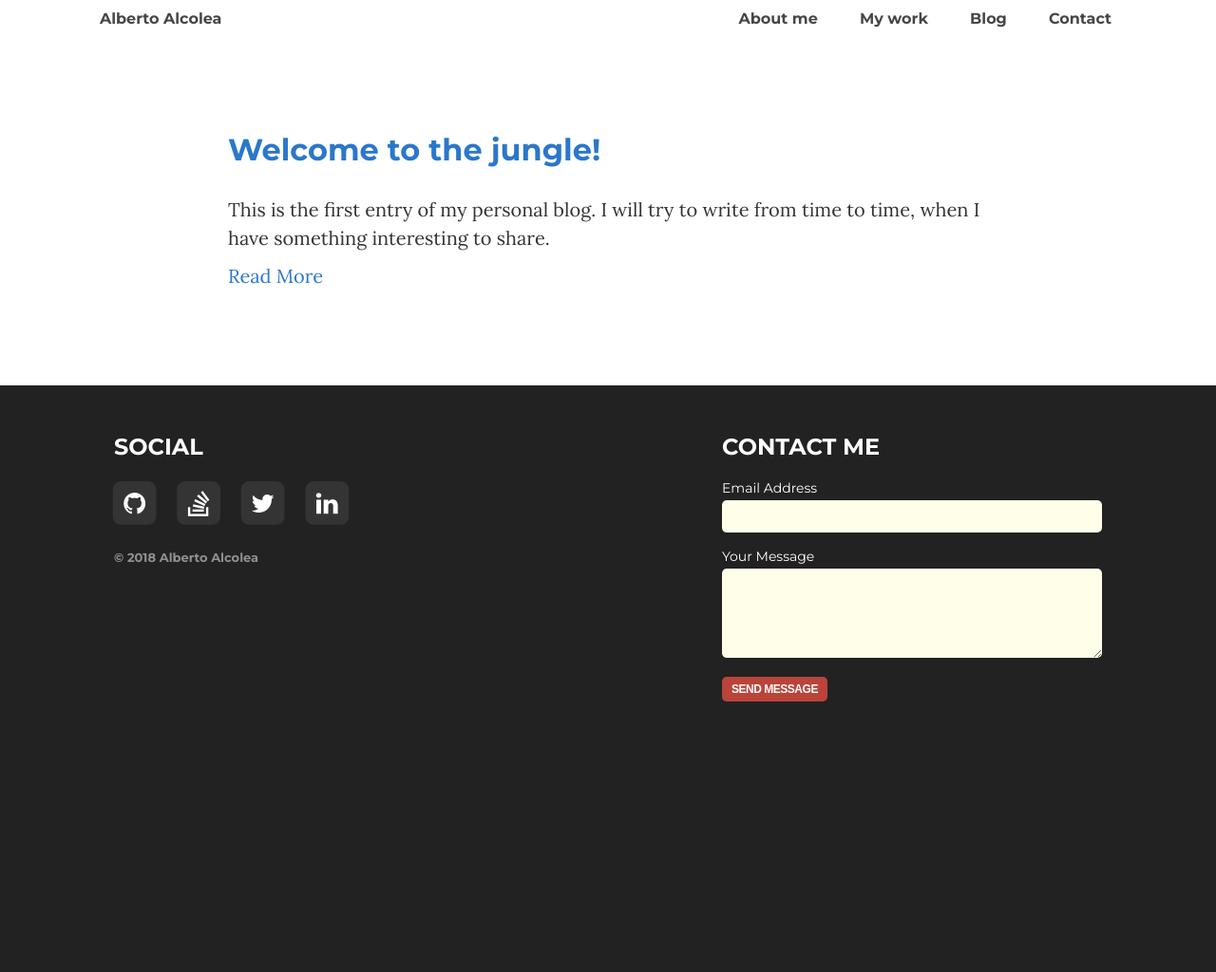
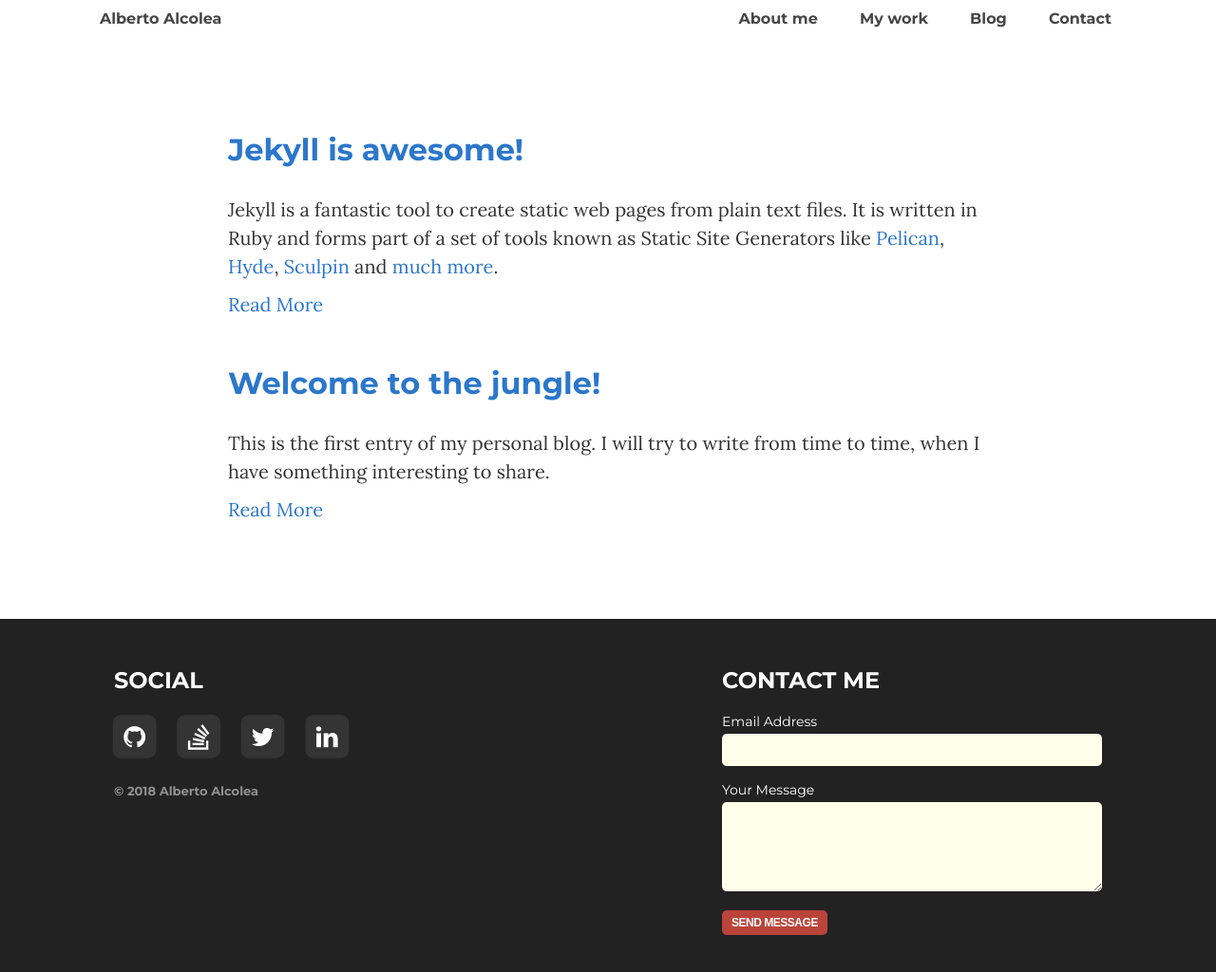
Before and after one commit to albertoalcolea/albertoalcolea.github.io, a Jekyll site: the page built from blog/index.html, in a window 1280 px wide and 1040 px high. Shown: the top 1024 px of the window at 95% size. Built offline with Jekyll 4.4.1, drawn with Linux system fonts in a browser that asks for light colours; nearby versions of some CDN libraries; the list of posts is cut into pages by our own code; some of the changed lines change nothing that is shown.

Commit message:
Jekyll is awesome!

```diff
--- /dev/null
+++ b/_posts/2018-05-06-jekyll-is-awesome.md
@@ -0,0 +1,103 @@
+---
+title:  "Jekyll is awesome!"
+date:   2018-05-06 19:00:00 +0100
+---
+Jekyll is a fantastic tool to create static web pages from plain text files.
+It is written in Ruby and forms part of a set of tools known as Static Site Generators like [Pelican](https://github.com/getpelican/pelican), [Hyde](https://github.com/hyde/hyde), [Sculpin](https://sculpin.io) and [much more](https://github.com/myles/awesome-static-generators).
+
+These tools can generate a complete site using simple text files formatted in a certain way or stored in certain directories. This allows us to focus only on the content without worrying about how it is going to render or how to link the pages and assets to each other and gives the flexibility that the content generated after rendering the site will be a static site.
+
+We don't need to worry about programming, creating and mantaining a database or running an application server. A static site is fast (really fast since you can directly cache the entire site), it's very light and can be hosted practically anywhere, the only requirement is to "compile" the site before deploying it.
+
+## How it works
+Jekyll is perfect for blogs and simple pages that don't require a complex business logic: portfolios, documentation sites, landing pages...
+
+Jekyll, mainly, works with three type of content:
+  - Content organized by dates like posts.
+  - Collections that aren't data-based.
+  - Static pages.
+
+All of them can be written in plain text using Markdown. Also, you can use HTML or other format with the appropriate converter installed.
+
+These files can include some tags and filters provided by Jekyll to make common tasks easier: link pages, convert dates, escape content, filter content and [much more](https://jekyllrb.com/docs/templates).
+
+Also, Jekyll support the use of layouts and includes to create common wrappers and sections where posts, pages and collections will be rendered when the site will be compiled.
+
+When Jekyll build the site, its template engine takes all the above, processes it, assembles it and generates a HTML file inside the `_site` folder for each document. That directory will contain your complete static site compiled and ready to be deployed to a web server.
+
+The best part of this is if all this seems very complicated to you or you don't want to waste your time making layouts and stylesheets, you can download a theme and use it. It will contain the base skeleton of your Jekyll site with layouts, styles, scripts and everything else it need, so you can focus only on the content.
+
+## Where to host
+
+Static sites can be hosted almost anywhere and there are a number of options, free and paid, to consider. Nevertheless, for open source sites that don't exotic features [GitHub Pages](https://pages.github.com) is the simplest option.
+
+#### GitHub Pages
+You can host Jekyll sites for free in GitHub using GitHub Pages on GitHub's `github.io` domain or on a custom domain name of your choice.
+
+GitHub Pages are powered by Jekyll behind the scenes and your site is automatically compiled by GitHub Pages when you push your changes to the repository, so they’re a great way to host your Jekyll-powered website for free.
+
+The only drawback of GitHub Pages is that it only supports some plugins described in its [documentation](https://pages.github.com/versions).
+
+#### Hosting services with Jekyll support
+There are some SaaS that support natively Jekyll projects and work in a similar way as GitHub Pages does. Some of them offer interesting features for a static site like CDN and automatic backups.
+
+At the end of this post there is a resource section where I list some of these services.
+
+#### Amazon S3 and classic web hosting providers
+Since once compiled the site is a set of static files (html, css, images...), Amazon S3 can be a good place to host your site.
+
+First you must compile your site using the command `jekyll build` to render the entire site inside the `_site` directory. Then you can upload the content of that folder into your Amazon S3 bucket and [use a custom domain to point to your bucket](https://docs.aws.amazon.com/AmazonS3/latest/dev/website-hosting-custom-domain-walkthrough.html).
+
+Of course, you can follow the same steps to host your site into a classic web hosting uplodaing files over FTP, SCP...
+
+#### Custom web server
+Besides the previous options you can also host a Jekyll site from your custom machine.
+
+Obviously, you must have installed and started a web server like Apache or Nginx, and, as in the case of Amazon S3, you must precompile the site before placing it in the appropriate directory of your web server.
+
+However, you can simplify this process using [Git Hooks](https://git-scm.com/book/uz/v2/Customizing-Git-Git-Hooks). If you store your Jekyll site in Git, you can push your changes to your web server machine and add a git post-receive hook to build your site and move the generated files to the proper directory.
+
+The [Jekyll official documentation](https://jekyllrb.com/docs/deployment-methods/#git-post-update-hook) explains the whole process.
+
+## Resources
+
+If you are old enough, you will remember the prehistoric era of the web of the late nineties and early 2000s, and possibly remember the popular CGI (Common Gateway Interface). At that time, most sites were static, and if they wanted to support some dynamic behavior they used to depend on external services to include visitor counters, contact forms, etc.
+
+Nowadays, luckily, the world of the web has been modernized. However there are still SaaS for almost everything, and we can take advantage of this to make our Jekyll site more versatile including support for comments, contact forms, subscriptions to mailing lists, social buttons or almost anything that comes to mind.
+
+Below I list some resources to enrich our site. I'll update it from time to time. If you know any more, leave a comment and I'll add it to the list :)
+
+#### Contact forms
+- [Formspree](https://formspree.io)
+- [Simple Form](https://getsimpleform.com)
+- [FormKeep](https://formkeep.com)
+- [Google Forms](https://www.google.com/intl/en/forms/about)
+
+#### Comment system
+- [Disqus](https://disqus.com)
+- [Isso](https://posativ.org/isso)
+
+#### Social buttons
+- [ShareThis](https://www.sharethis.com)
+- [AddThis](http://www.addthis.com)
+
+#### Mailing list
+- [MailChimp](https://mailchimp.com)
+- [SendinBlue](https://sendinblue.com)
+
+#### Hosting
+- [GitHub Pages](https://pages.github.com)
+- [Netlify](https://www.netlify.com)
+- [Aerobatic](https://www.aerobatic.com)
+
+#### Themes
+- [jekyllthemes.io](https://jekyllthemes.io)
+- [jekyllthemes.org](http://jekyllthemes.org)
+- [themes.jekyllrc.org](http://themes.jekyllrc.org)
+
+#### More resources
+- [Awesome Jekyll](https://github.com/planetjekyll/awesome-jekyll): curated list of resources, F.A.Q.s, articles, themes, plugins...
+- [Jekyll official documentation](https://jekyllrb.com/docs/resources)
+
+##### History
+- 2018-05-06: added "more resources" section
--- a/assets/styles.scss
+++ b/assets/styles.scss
@@ -471,6 +471,7 @@
 
 #about-me #skills {
   dl {
+    margin-top: 20px;
     margin-left: 30px;
 
     dt {
@@ -478,13 +479,22 @@
       font-weight: normal;
     }
 
+    dt, dd {
+      margin-bottom: 4px;
+    }
+
     @include mobile {
       margin-left: 0;
 
       dt {
         margin-top: 10px;
+        margin-bottom: 0;
       }
     }
+  }
+
+ .tag {
+   margin-right: 2px;
   }
 }
 
@@ -504,6 +514,7 @@
 
 #about-me p, #about-me li {
   font-size: 16px;
+  line-height: 26px;
   letter-spacing: 1px;
 }
 
```
